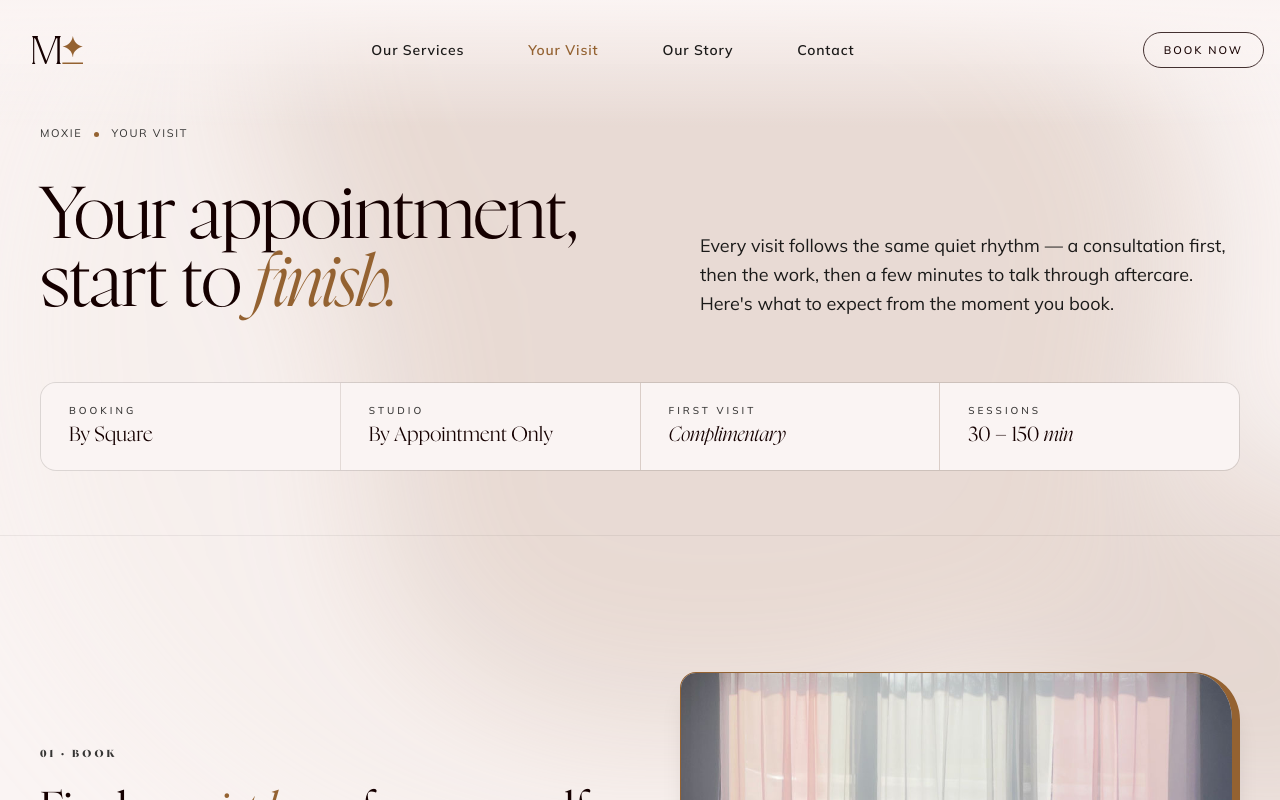
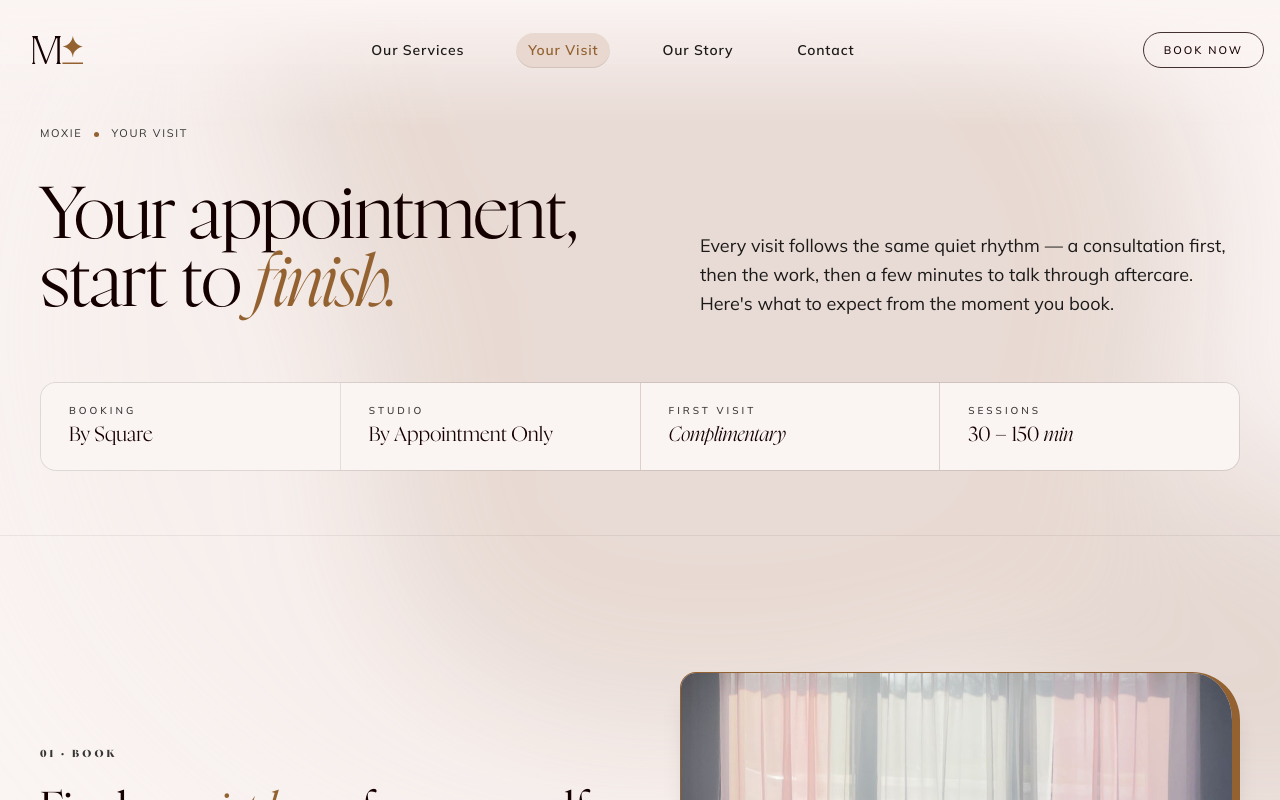
Before and after one commit to travhall/moxie-beauty, a Next.js app: page /visit in a window 1280 px wide. Shown: the top 800 px of the page. Built offline with nearby package versions, Linux system fonts and the light colour scheme.

Commit message:
fix: adjust padding and enhance navigation styles for improved layout and accessibility

```diff
--- a/app/about/page.tsx
+++ b/app/about/page.tsx
@@ -99,7 +99,7 @@ export default function AboutPage() {
               </p>
             </div>
 
-            <div className="grid grid-cols-2 lg:grid-cols-4 gap-px bg-(--line-soft) rounded-2xl overflow-hidden border border-(--line-soft)">
+            <div className="grid grid-cols-2 lg:grid-cols-4 gap-px bg-(--line-soft)/80 rounded-2xl overflow-hidden border border-(--line-soft)">
               {[
                 { k: "Founded", v: "2021" },
                 {
--- a/app/contact/page.tsx
+++ b/app/contact/page.tsx
@@ -152,7 +152,7 @@ export default function ContactPage() {
             </div>
 
             {/* Fact strip */}
-            <div className="grid grid-cols-2 lg:grid-cols-4 gap-px bg-(--line-soft) rounded-2xl overflow-hidden border border-(--line-soft)">
+            <div className="grid grid-cols-2 lg:grid-cols-4 gap-px bg-(--line-soft)/80 rounded-2xl overflow-hidden border border-(--line-soft)">
               {[
                 { k: "Where", v: "Rochester, WI" },
                 { k: "Hours", v: siteConfig.hours.display },
--- a/app/services/page.tsx
+++ b/app/services/page.tsx
@@ -60,7 +60,7 @@ function ServiceCard({ num, name, desc, meta, variationId }: ServiceCardProps) {
       target="_blank"
       rel="noopener noreferrer"
       aria-label={`${name} — book this service (opens in new tab)`}
-      className="group flex items-start gap-5 py-7 border-b border-(--line-soft) no-underline hover:bg-(--bg-soft) px-4 -mx-4 rounded-xl transition-colors duration-300"
+      className="group flex items-start gap-5 py-7 border-b border-(--line-soft) no-underline px-4 -mx-4 rounded-xl hover:bg-[linear-gradient(to_right,transparent,var(--bg-soft)_15%,var(--bg-soft)_85%,transparent)]"
     >
       <span className="font-nyght-bold text-[11px] tracking-[0.25em] text-(--ink-mute) mt-1 min-w-5.5">
         {num}
@@ -314,7 +314,7 @@ export default async function ServicesPage() {
             </div>
 
             {/* Fact strip */}
-            <div className="grid grid-cols-2 lg:grid-cols-4 gap-px bg-(--line-soft) rounded-2xl overflow-hidden border border-(--line-soft)">
+            <div className="grid grid-cols-2 lg:grid-cols-4 gap-px bg-(--line-soft)/80 rounded-2xl overflow-hidden border border-(--line-soft)">
               {[
                 { k: "Studio", v: "By appointment" },
                 {
@@ -406,7 +406,7 @@ export default async function ServicesPage() {
               <p className="font-nyght-bold text-[10px] tracking-[0.3em] uppercase text-(--background)/80 mb-6">
                 A note on the way we work
               </p>
-              <p className="font-nyght-italic text-[clamp(32px,5vw,64px)] text-(--background) leading-tight max-w-3xl">
+              <p className="font-nyght-italic text-[clamp(32px,5vw,64px)] text-(--background) leading-tight max-w-3xl text-pretty">
                 We&apos;d rather be{" "}
                 <span className="text-(--accent)">slow</span> &amp; right
                 <br />
--- a/app/visit/page.tsx
+++ b/app/visit/page.tsx
@@ -100,7 +100,7 @@ export default function VisitPage() {
             </div>
 
             {/* Fact strip */}
-            <div className="grid grid-cols-2 lg:grid-cols-4 gap-px bg-(--line-soft) rounded-2xl overflow-hidden border border-(--line-soft)">
+            <div className="grid grid-cols-2 lg:grid-cols-4 gap-px bg-(--line-soft)/80 rounded-2xl overflow-hidden border border-(--line-soft)">
               {[
                 { k: "Booking", v: "By Square" },
                 { k: "Studio", v: siteConfig.hours.display },
--- a/components/navigation.tsx
+++ b/components/navigation.tsx
@@ -118,7 +118,7 @@ export default function Navigation() {
 
       const newLeft = linkRect.left - navRect.left;
       const newWidth = linkRect.width;
-      const padY = 12;
+      const padY = 0;
       const top = linkRect.top - navRect.top - padY;
       const height = linkRect.height + padY * 2;
 
@@ -214,7 +214,7 @@ export default function Navigation() {
       <header
         className={`sticky max-w-335 mx-2 xl:mx-auto p-4 rounded-full top-4 z-50 transition-[background-color,border-color,box-shadow] duration-500 ${
           scrolled
-            ? "bg-(--background)/80 saturate-150 backdrop-blur-md border-b border-(--line-soft) shadow-[inset_0_1px_0_0_color-mix(in_oklab,var(--ivory-rose-50)_60%,transparent),0_6px_24px_-16px_color-mix(in_oklab,var(--midnite-800)_22%,transparent)]"
+            ? "bg-(--background)/80 backdrop-blur-xs backdrop-contrast-150 border-b border-(--line-soft) shadow-[inset_0_1px_0_0_color-mix(in_oklab,white_80%,transparent),inset_0_-1px_0_0_color-mix(in_oklab,var(--midnite-800)_10%,transparent)] dark:shadow-[inset_0_1px_0_0_color-mix(in_oklab,var(--ivory-rose-50)_60%,transparent),0_6px_24px_-16px_color-mix(in_oklab,var(--midnite-800)_22%,transparent)]"
             : "bg-transparent border-b border-transparent shadow-none"
         }`}
         style={{ "--nav-height": `${NAV_HEIGHT_PX}px` } as React.CSSProperties}
@@ -295,10 +295,11 @@ export default function Navigation() {
                     key={item.href}
                     href={item.href}
                     className={[
-                      "relative z-10 px-3 text-sm font-semibold tracking-[0.06em] no-underline transition-colors duration-250",
-                      "focus-visible:outline-2 focus-visible:outline-offset-4 focus-visible:outline-(--accent) rounded-full",
+                      "relative z-10 px-3 py-2 text-sm font-semibold tracking-[0.06em] no-underline rounded-full",
+                      "transition-[color,background-color,box-shadow] duration-250",
+                      "focus-visible:outline-2 focus-visible:outline-offset-4 focus-visible:outline-(--accent)",
                       isActive
-                        ? "text-(--accent)"
+                        ? "text-(--accent) bg-[color-mix(in_oklab,var(--accent)_18%,var(--background))] shadow-[inset_0_1px_0_0_color-mix(in_oklab,white_60%,transparent),inset_0_-1px_0_0_color-mix(in_oklab,var(--midnite-800)_10%,transparent)] pointer-events-none"
                         : "text-(--ink-soft) hover:text-(--foreground)",
                     ].join(" ")}
                     aria-current={isActive ? "page" : undefined}
```
